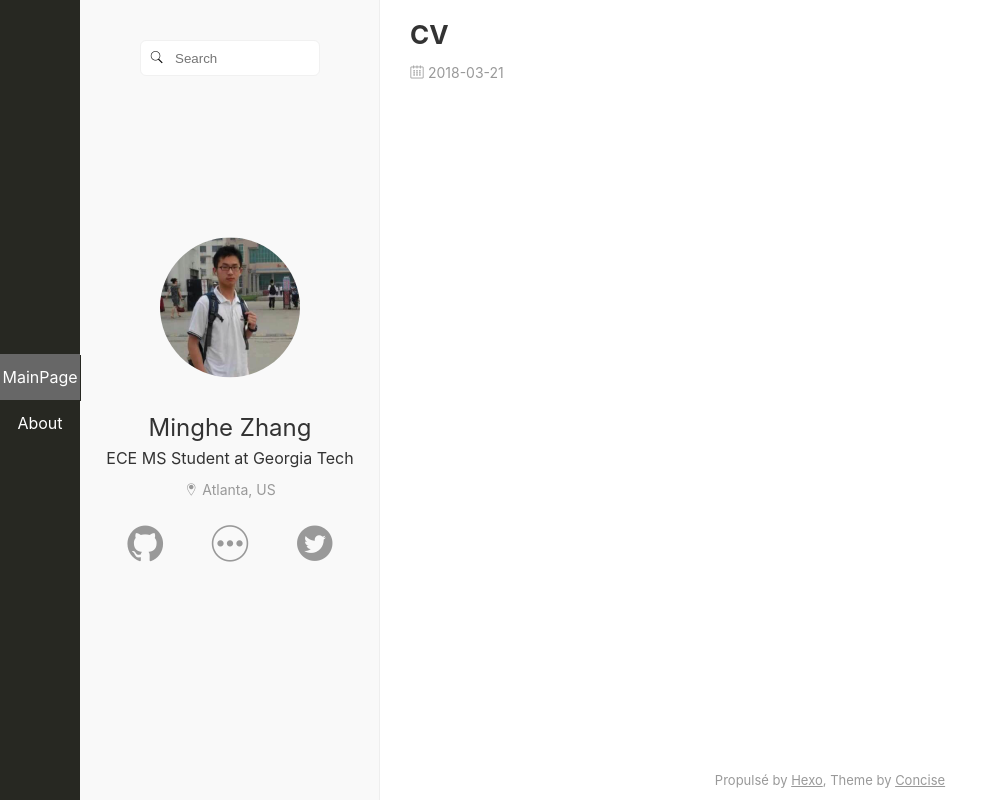
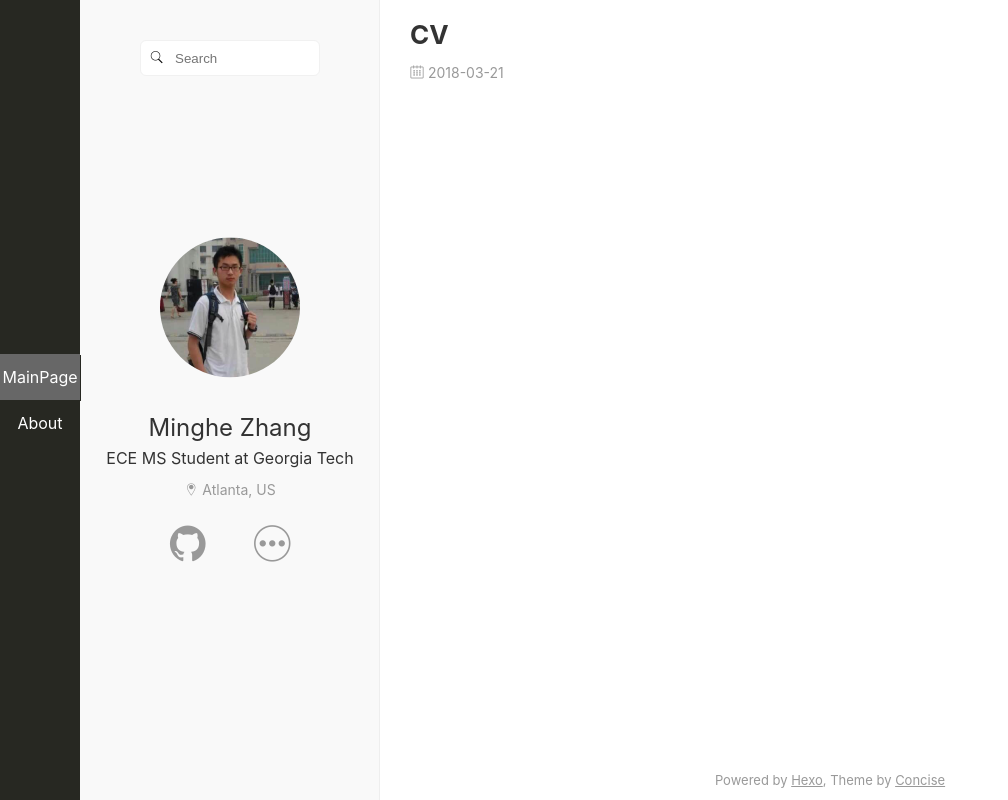
Before and after one commit to Minghe0Zhang/Minghe0Zhang.github.io, a plain HTML site: page index.html in a window 1280 px wide. Shown: the whole page, without its empty margins (0-1008 px from the left). Drawn offline with nearby package versions, Linux system fonts and the light colour scheme; files whose address does not match are found by name.

Commit message:
Site updated: 2018-03-21 22:13:02

```diff
--- a/index.html
+++ b/index.html
@@ -83,8 +83,6 @@
                     <a class="thread-item" href="http://m.timegoto.com/user/1" target="_blank" rel="noopener"><i class="icon-circle-more"></i></a>
 
 
-                    <a class="thread-item" href="https://www.facebook.com/minghe.zhang.75" target="_blank" rel="noopener"><i class="icon-twitter"></i></a>
-
                 </div>
             </div>
 
@@ -130,7 +128,7 @@
 
 </div>
         <footer class="footer">
-    Propulsé by <a href="http://hexo.io/" target="_blank">Hexo</a>, Theme by <a href="https://github.com/sanonz/hexo-theme-concise" target="_blank">Concise</a>
+    Powered by <a href="http://hexo.io/" target="_blank">Hexo</a>, Theme by <a href="https://github.com/sanonz/hexo-theme-concise" target="_blank">Concise</a>
 </footer>
 
 <script type="text/javascript" src="//s13.cnzz.com/z_stat.php?id=1234567890&amp;web_id=1234567890"></script>
```
Also changed, not shown: 2018/03/21/CV/index.html (+1 -3 lines), archives/2018/03/index.html (+1 -3 lines), archives/2018/index.html (+1 -3 lines), archives/index.html (+1 -3 lines).
